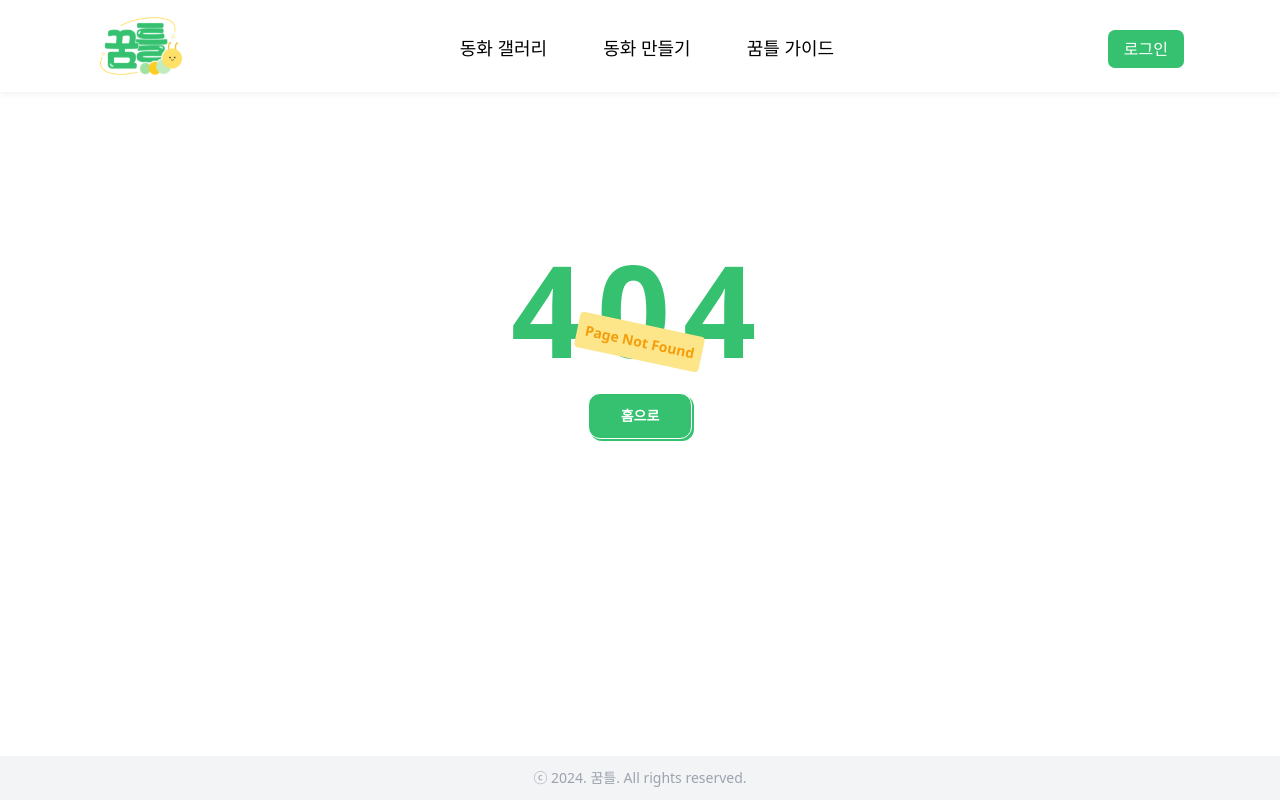
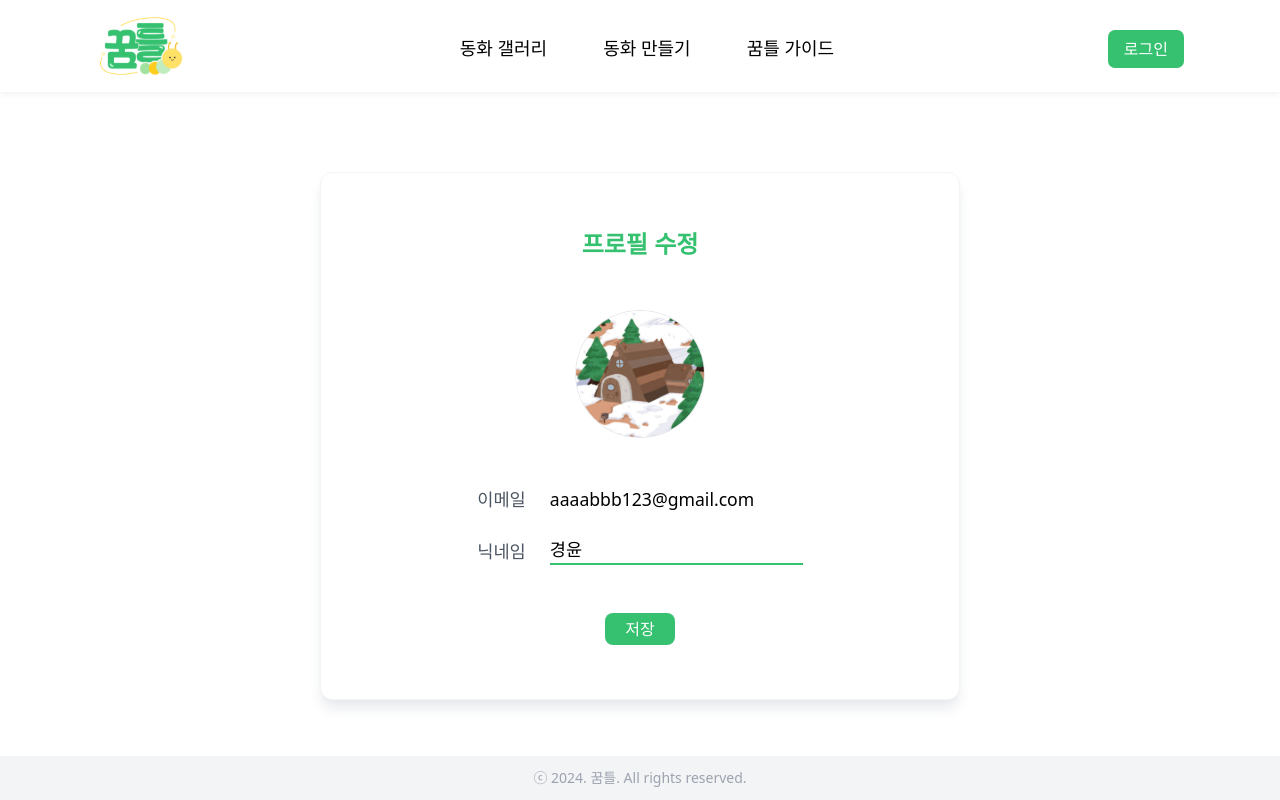
Before and after one commit to dddp014/dream-twist-fe, a Next.js app: page /edit-profile in a window 1280 px wide. Before the commit this address had no page. Built offline with nearby package versions, Linux system fonts and the light colour scheme; what @xpd/tailwind-3dtransforms would draw is missing.

Commit message:
✨ Feat: 프로필 수정 추가

```diff
--- /dev/null
+++ b/src/app/(auth)/edit-profile/page.tsx
@@ -0,0 +1,47 @@
+/**
+File Name : mypage/edit-profile
+Description : 마이페이지 - 프로필 편집
+Author : 나경윤
+
+History
+Date        Author   Status    Description
+2024.08.05  나경윤    Created
+*/
+
+import Image from 'next/image';
+
+export default function EditProfile() {
+    return (
+        <div className="flex flex-col justify-center items-center mt-20">
+            <div className="flex flex-col justify-center items-center bg-white w-[40rem] h-[33rem] rounded-xl shadow-lg border border-gray-100 shadow-gray-200">
+                <p className="text-main font-semibold text-[1.5rem] mb-12">
+                    프로필 수정
+                </p>
+                <Image
+                    src={'/images/sample2.svg'}
+                    alt="profile"
+                    width={130}
+                    height={0}
+                    className="rounded-full overflow-hidden border border-gray-200"
+                />
+                <div>
+                    <div className="flex flex-row space-x-6 mt-12 text-[1.1rem]">
+                        <p className="text-gray-600">이메일</p>
+                        <p className="font-normal">aaaabbb123@gmail.com</p>
+                    </div>
+                    <div className="flex flex-row space-x-6 mt-6 text-[1.1rem]">
+                        <p className="text-gray-600 mt-0.5">닉네임</p>
+                        <input
+                            type="text"
+                            defaultValue="경윤"
+                            className="border-b-2 border-main focus:outline-none"
+                        />
+                    </div>
+                </div>
+                <button className="text-[1rem] text-white bg-main rounded-lg px-5 py-1 mt-12">
+                    저장
+                </button>
+            </div>
+        </div>
+    );
+}
--- a/src/app/mypage/page.tsx
+++ b/src/app/mypage/page.tsx
@@ -10,6 +10,7 @@ Date        Author   Status    Description
 
 import { Metadata } from 'next';
 import Image from 'next/image';
+import Link from 'next/link';
 import MyBookList from '@/components/mypage/MyBookList';
 import { sampleImages } from '@/utils/dummyBooks';
 
@@ -63,7 +64,9 @@ export default function Mypage() {
                                 width={22}
                                 height={0}
                             />
-                            <p className="ml-3 mb-0.5">프로필 수정</p>
+                            <Link href={'/edit-profile'}>
+                                <p className="ml-3 mb-0.5">프로필 수정</p>
+                            </Link>
                         </div>
                         <div className="flex flex-row">
                             <Image
@@ -80,7 +83,7 @@ export default function Mypage() {
             <div className="flex flex-col self-start mb-16 w-full">
                 <p className="text-[1.3rem] font-semibold">나의 동화</p>
                 <MyBookList bookInfo={coverImage} />
-                <p className="text-[1.3rem] font-semibold mb-4 mt-16">
+                <p className="text-[1.3rem] font-semibold mt-16">
                     좋아요한 동화
                 </p>
                 <MyBookList bookInfo={coverImage} />
```
